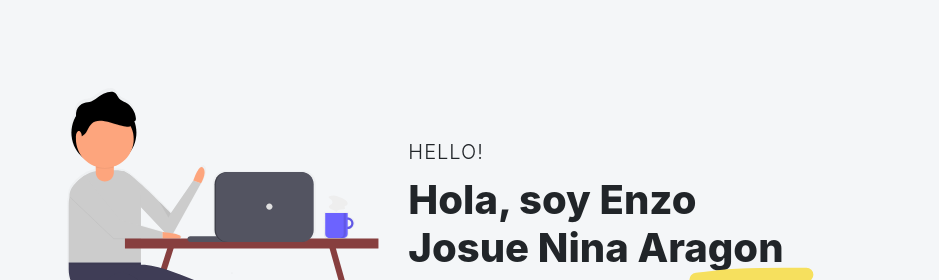
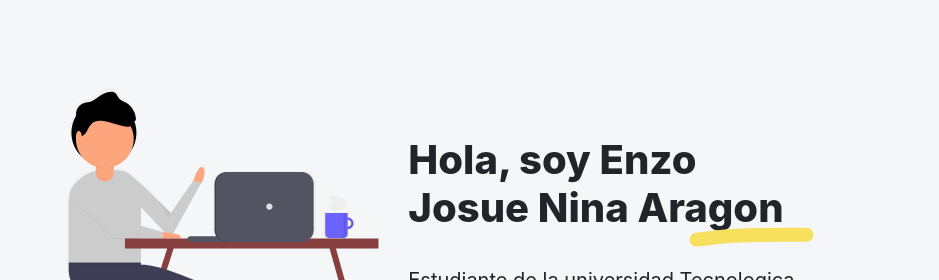
Before and after one commit to EnzoNina/CvHtml-CSS, a plain HTML site: page index.html in a window 1280 px wide. Shown: the top 280 px of the page, 341-1280 px from the left. Drawn offline with Linux system fonts and the light colour scheme.

Commit message:
Update index.html

```diff
--- a/index.html
+++ b/index.html
@@ -46,7 +46,6 @@
         <div class="col-lg-6 p-2"><img class="img-fluid" src="images/illustrations/hello3.svg" alt="hello"/></div>
         <div class="col-lg-6">
           <div class="mt-5">
-            <p class="lead text-uppercase mb-1">Hello!</p>
             <h1 class="intro-title marker" data-aos="fade-left" data-aos-delay="50">Hola, soy Enzo Josue Nina Aragon</h1>
             <p class="lead fw-normal mt-3" data-aos="fade-up" data-aos-delay="12">Estudiante de la universidad Tecnologica del Peru de la carrera Ing. de Sistemas e informatica</p>
             <div class="social-nav" data-aos="fade-up" data-aos-delay="200">
```
